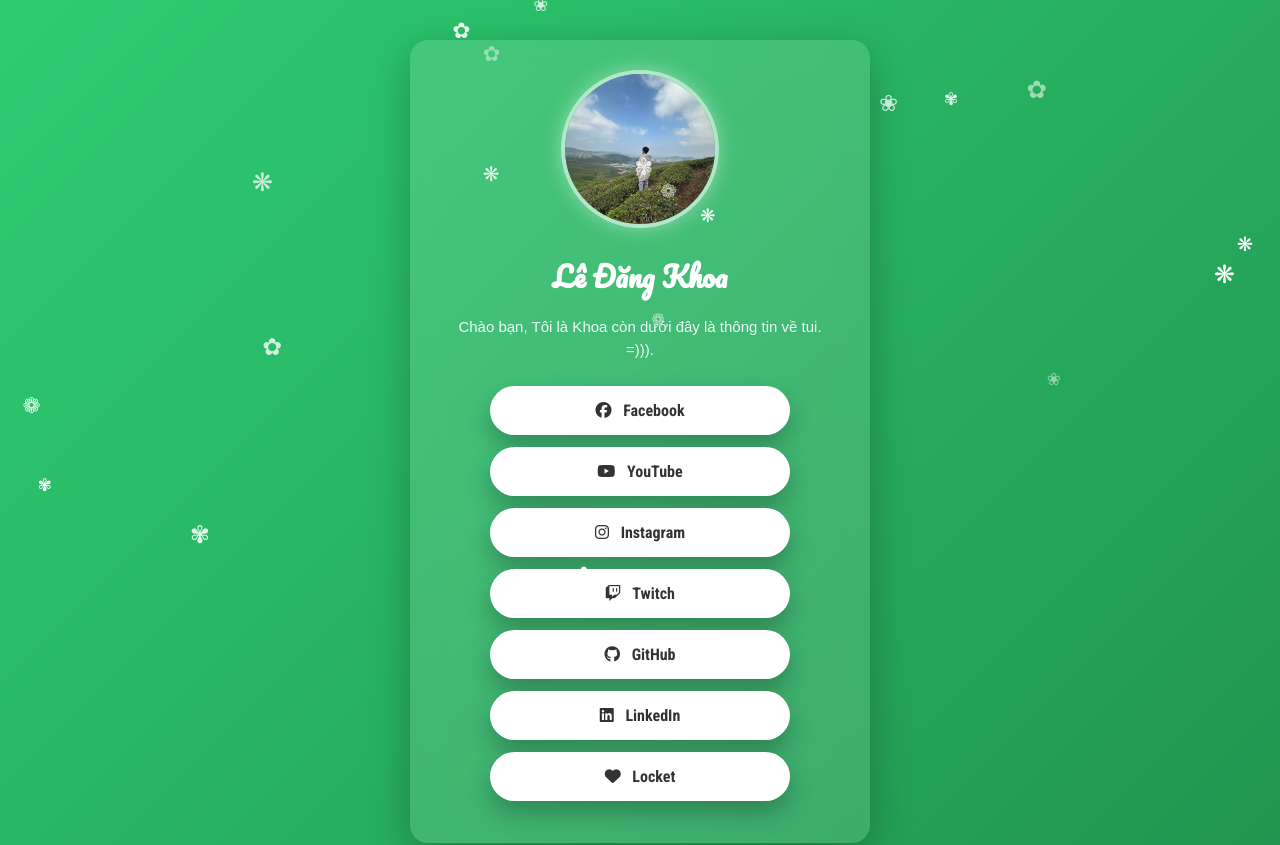
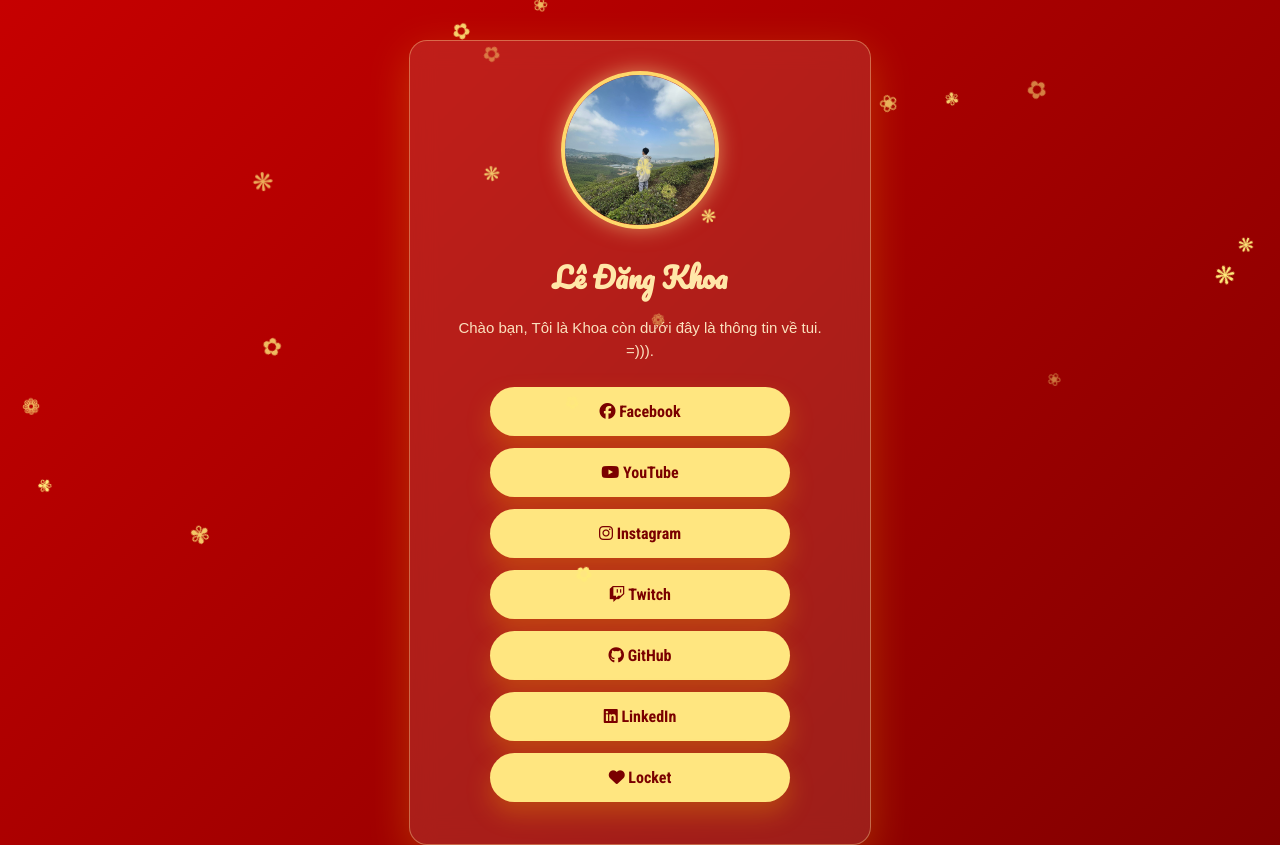
Before and after one commit to LeKho-a/khoaleebio.com, a plain HTML site: page index.html in a window 1280 px wide. Shown: the top 845 px of the page. Drawn offline with Linux system fonts and the light colour scheme.

Commit message:
Update styles for Tết theme

```diff
--- a/style.css
+++ b/style.css
@@ -1,34 +1,35 @@
-/* GENERAL */
+/* GENERAL - TẾT */
 body {
     margin: 0;
     padding: 40px 20px;
-    background: linear-gradient(135deg, #2ecc71, #27ae60, #1f8f4d);
-    color: white;
+    background: linear-gradient(135deg, #c60000, #a10000, #7a0000);
+    color: #ffecc7;
     font-family: Arial, sans-serif;
     text-align: center;
     min-height: 100vh;
     overflow-x: hidden;
 }
 
-/* CONTAINER CARD (hiệu ứng đẹp + glow nhẹ) */
+/* CARD – đỏ vàng Tết */
 .container {
     max-width: 420px;
     margin: auto;
-    background: rgba(255, 255, 255, 0.12);
+    background: rgba(255, 240, 200, 0.12);
     padding: 30px 20px;
     border-radius: 18px;
-    backdrop-filter: blur(14px);
-    box-shadow: 0 12px 40px rgba(0,0,0,0.25);
+    backdrop-filter: blur(12px);
+    box-shadow: 0 12px 40px rgba(255, 200, 0, 0.25);
+    border: 1px solid rgba(255, 220, 150, 0.4);
 }
 
-/* AVATAR */
+/* AVATAR – viền vàng */
 .avatar {
     width: 150px;
     height: 150px;
     border-radius: 999px;
     object-fit: cover;
-    border: 4px solid rgba(255,255,255,0.6);
-    box-shadow: 0 0 20px rgba(255,255,255,0.4);
+    border: 4px solid #ffd86b;
+    box-shadow: 0 0 20px rgba(255, 235, 150, 0.5);
     margin-bottom: 10px;
 }
 
@@ -37,25 +38,26 @@ h3 {
     font-family: 'Pacifico', cursive;
     margin: 10px 0 5px 0;
     font-size: 28px;
+    color: #ffe7a8;
 }
 
 /* INTRO */
 .intro {
     font-size: 15px;
-    opacity: 0.9;
+    opacity: 0.95;
     margin-bottom: 25px;
     line-height: 1.5;
 }
 
-/* LINK BUTTONS */
+/* BUTTON – vàng Tết */
 .button {
     width: 100%;
     max-width: 300px;
     padding: 15px 0;
     margin: 12px auto;
     border-radius: 100px;
-    background: white;
-    color: #333;
+    background: #ffe680;
+    color: #7a0000;
     font-size: 16px;
     font-weight: bold;
     border: none;
@@ -63,26 +65,22 @@ h3 {
     font-family: "Roboto Condensed", sans-serif;
     transition: 0.25s;
     display: block;
-    box-shadow: 0px 12px 24px rgba(0,0,0,0.25);
-}
-
-.button i {
-    margin-right: 8px;
+    box-shadow: 0px 12px 24px rgba(255, 190, 0, 0.25);
 }
 
 .button:hover {
-    background: #000;
-    color: white;
-    transform: translateY(-2px);
+    background: #ffbb00;
+    color: #600000;
+    transform: translateY(-3px);
 }
 
-/* SNOW */
+/* HOA MAI RƠI */
 .snowflake {
     position: fixed;
     top: -40px;
     left: 0;
-    color: white;
-    font-size: 14px;
+    color: #ffeb7a; /* Hoa mai vàng */
+    font-size: 18px;
     pointer-events: none;
     animation-name: fall;
     animation-timing-function: linear;
@@ -90,7 +88,7 @@ h3 {
 
 @keyframes fall {
     to {
-        transform: translateY(110vh);
+        transform: translateY(110vh) rotate(360deg);
     }
 }
 
@@ -98,6 +96,7 @@ h3 {
 footer {
     margin-top: 40px;
     font-size: 14px;
-    opacity: 0.95;
+    opacity: 0.9;
     line-height: 1.6;
+    color: #ffecc7;
 }
```
